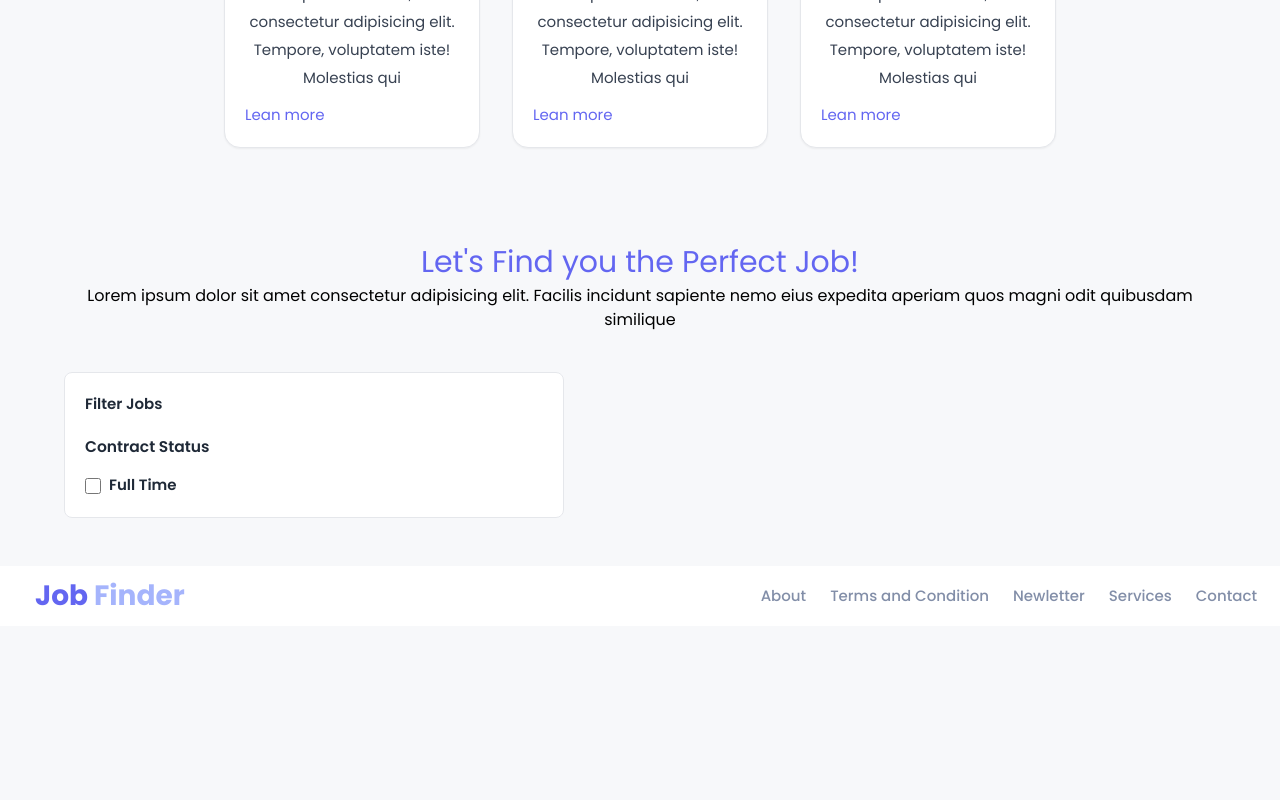
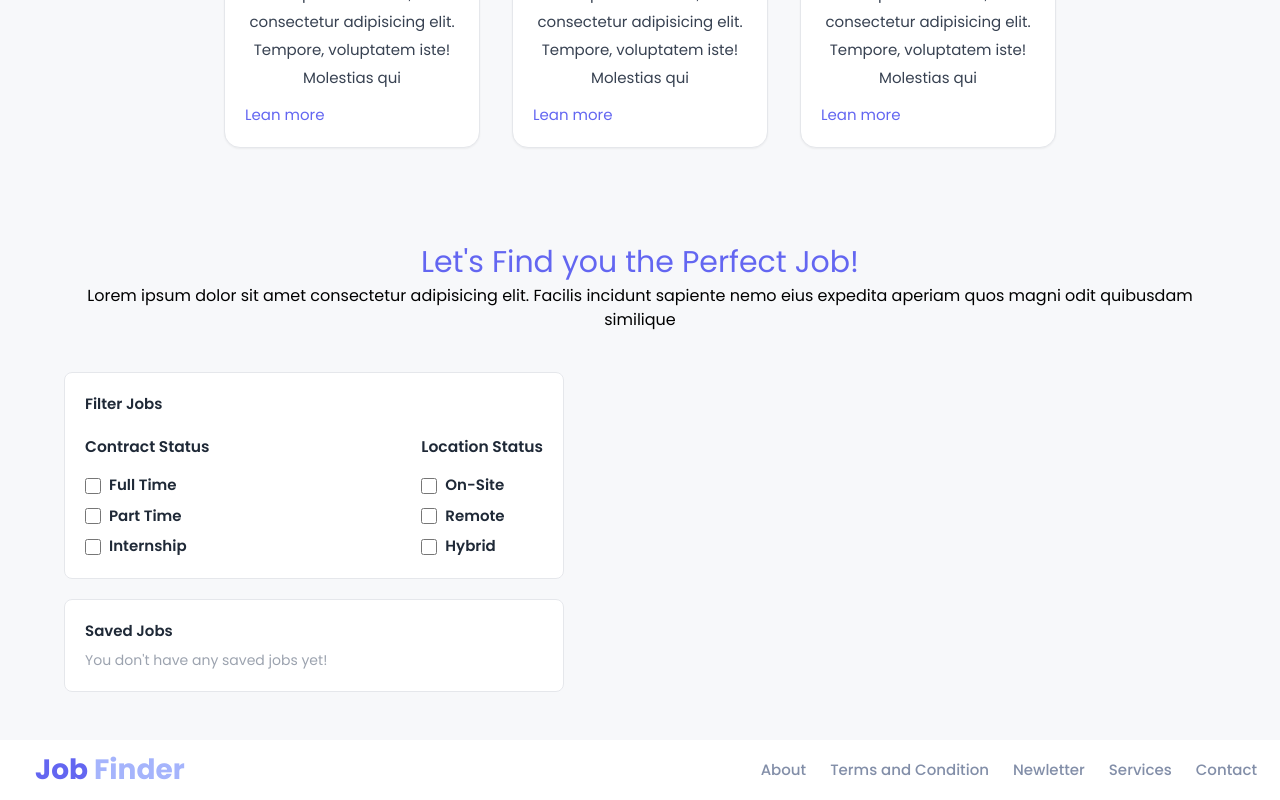
Before and after one commit to abdulhamid469/reactjs-job-finding-app, a React (Vite) app: page / in a window 1280 px wide. Shown: the part 877-1677 px from the top of the page. Before the commit the page ends 1503 px from the top, so only its background shows below. Built offline with nearby package versions, Linux system fonts and the light colour scheme; some icons are missing.

Commit message:
Working on filter and some miner changes

```diff
--- a/src/components/Filters/index.tsx
+++ b/src/components/Filters/index.tsx
@@ -1,4 +1,6 @@
+import { useState } from "react";
 import { CloseCircleOutline } from "react-ionicons";
+import { useNavigate } from "react-router";
 
 interface FiltersProps {
   onFilterChange: (filters: {
@@ -9,7 +11,13 @@ interface FiltersProps {
 }
 const Filters = ({ onFilterChange, savedJobs }: FiltersProps) => {
 
+  const [contract, Setcontract] = useState<string[]>([]);
+  const [work, setWork] = useState<string[]>([]);
+  const navigate = useNavigate();
+
   const handleCloseFilters = () => {};
+  const handleContractStatusChange = () => {};
+  const handleLocationStatusChange = () => {};
 
   return (
     <div className="md:sticky relative md:top-10 md:w-[500px] w-full">
@@ -18,20 +26,67 @@ const Filters = ({ onFilterChange, savedJobs }: FiltersProps) => {
           <span className="text-gray-800 font-semibold text-[15px]"> Filter Jobs </span>
           <CloseCircleOutline cssClasses={"cursor-pointer"} color="#ed5a85" onClick={handleCloseFilters} />
         </div>
-        <div className="w-full md:flex-col flex-row justify-between gap-4 mt-5">
+        <div className="w-full flex md:flex-row flex-col justify-between gap-4 mt-5">
           <div className="flex flex-col gap-4">
             <span className="text-gray-800 font-semibold text-[15.5px]"> Contract Status </span>
             <div className="w-full flex flex-col gap-2">
               <div className="w-full flex items-center gap-2">
-                <input type="checkbox" value="Full Time" className="w-[16px] h-[16px]" />
+                <input type="checkbox" value="Full Time" checked={contract.some((c) => c === "Full Time")} onChange={handleContractStatusChange} className="w-[16px] h-[16px]" />
                 <span className="text-gray-800 font-semibold text-[15px]">Full Time</span>
+              </div>
+              <div className="w-full flex items-center gap-2">
+                <input type="checkbox" value="Part Time" checked={contract.some((c) => c === "Part Time")} onChange={handleContractStatusChange} className="w-[16px] h-[16px]" />
+                <span className="text-gray-800 font-semibold text-[15px]">Part Time</span>
+              </div>
+              <div className="w-full flex items-center gap-2">
+                <input type="checkbox" value="Internship" checked={contract.some((c) => c === "Internship")} onChange={handleContractStatusChange} className="w-[16px] h-[16px]" />
+                <span className="text-gray-800 font-semibold text-[15px]">Internship</span>
+              </div>
+            </div>
+          </div>
+          <div className="flex flex-col gap-4">
+            <span className="text-gray-800 font-semibold text-[15.5px]"> Location Status </span>
+            <div className="w-full flex flex-col gap-2">
+              <div className="w-full flex items-center gap-2">
+                <input type="checkbox" value="On-Site" checked={contract.some((c) => c === "On-Site")} onChange={handleLocationStatusChange} className="w-[16px] h-[16px]" />
+                <span className="text-gray-800 font-semibold text-[15px]">On-Site</span>
+              </div>
+              <div className="w-full flex items-center gap-2">
+                <input type="checkbox" value="Remote" checked={contract.some((c) => c === "Remote")} onChange={handleLocationStatusChange} className="w-[16px] h-[16px]" />
+                <span className="text-gray-800 font-semibold text-[15px]">Remote</span>
+              </div>
+              <div className="w-full flex items-center gap-2">
+                <input type="checkbox" value="Hybrid" checked={contract.some((c) => c === "Hybrid")} onChange={handleLocationStatusChange} className="w-[16px] h-[16px]" />
+                <span className="text-gray-800 font-semibold text-[15px]">Hybrid</span>
               </div>
             </div>
           </div>
         </div>
       </div>
+      <div className="w-full bg-white rounded-lg mt-5 p-5 border border-gray-200">
+        <div className="w-full flex flex-col gap-2">
+          <span className="text-gray-800 font-semibold text-[15px]">Saved Jobs</span>
+          <div className="w-full flex flex-col gap-5">
+            {
+              !savedJobs.length && (<span className="text-gray-400 text-[14px]">You don't have any saved jobs yet!</span>)
+            }
+            {
+              savedJobs.map((job) => {
+                const j = jobs.find((j) => j.id === job);
+                if(j) {
+                  return <div key={job} className="text-gray-800 flex items-center justify-between w-full border border-gray-300 pb-3">
+                    <div className="flex flex-col items-start gap-1">
+                      <span className="">j.title</span>
+                    </div>
+                  </div>
+                }
+              })
+            }
+          </div>
+        </div>
+      </div>
     </div>
-  )
-}
+  );
+};
 
 export default Filters;
```
